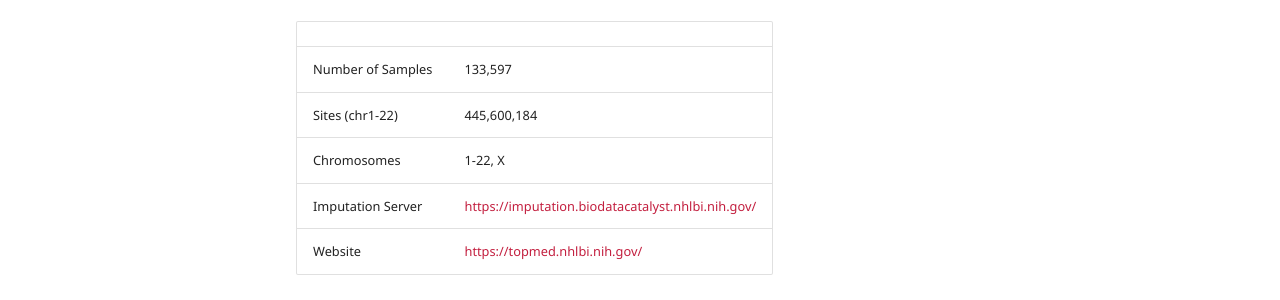
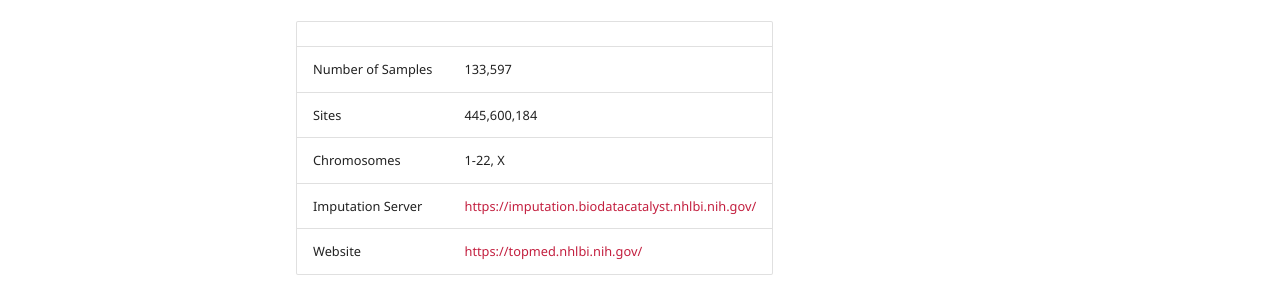
Before and after one commit to statgen/tis-v2-docs, an MkDocs documentation site: the page built from docs/imputation/reference-panel.md, in a window 1280 px wide. Shown: the part 323-623 px from the top of the page. Built offline with MkDocs 1.6.1 and Material for MkDocs 9.7.7, drawn with Linux system fonts in a browser that asks for light colours; some web fonts are replaced; comment, search, counter and statistics services are not loaded.

Commit message:
Remove inaccurate information from reference panel details page.

```diff
--- a/docs/imputation/reference-panel.md
+++ b/docs/imputation/reference-panel.md
@@ -13,7 +13,7 @@ We currently offer one reference panel for imputation: TOPMed r3.
 |                   |                                                     |
 | ----------------- | --------------------------------------------------- |
 | Number of Samples | 133,597                                             |
-| Sites (chr1-22)   | 445,600,184                                         |
+| Sites             | 445,600,184                                         |
 | Chromosomes       | 1-22, X                                             |
 | Imputation Server | <https://imputation.biodatacatalyst.nhlbi.nih.gov/> |
 | Website           | <https://topmed.nhlbi.nih.gov/>                     |
```
